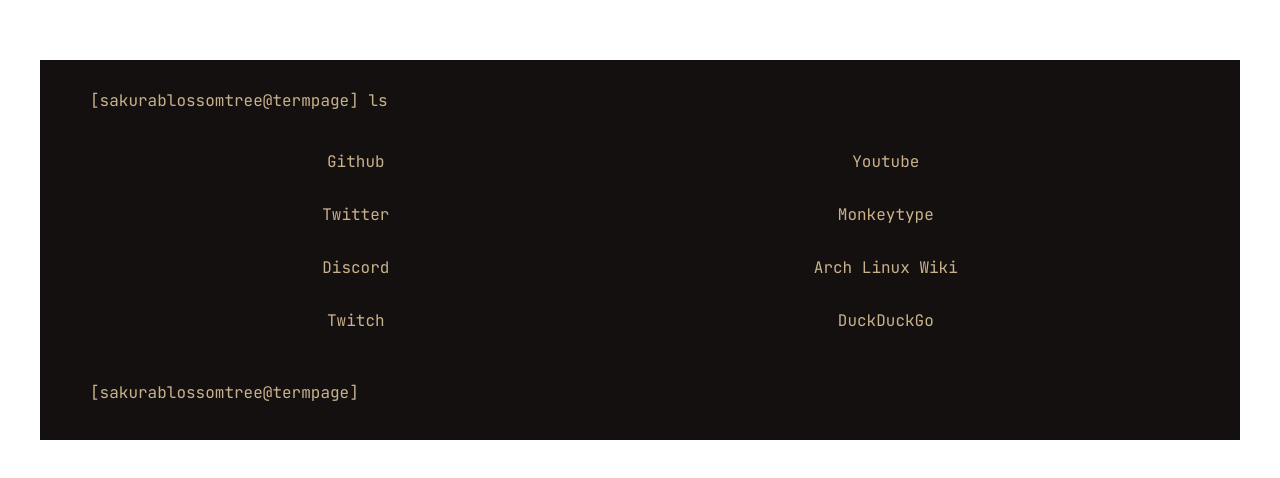
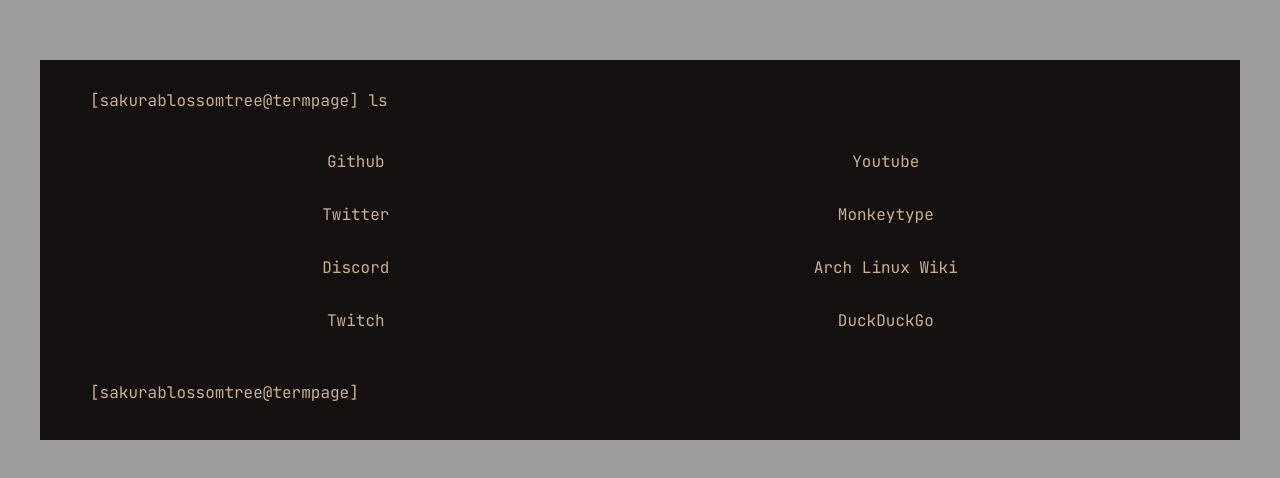
Before and after one commit to SakuraBlossomTree/termpage, a plain HTML site: page index.html in a window 1280 px wide. Shown: the part 150-628 px from the top of the page. Drawn offline with Linux system fonts and the light colour scheme; the site is published under a folder, as on GitHub Pages, so addresses that start at the root find nothing.

Commit message:
Trying to fix the background image

```diff
--- a/css/style.css
+++ b/css/style.css
@@ -7,7 +7,7 @@
 
 body {
 
-    background-image: url("/images/background-image.jpg");
+    background-image: url("background-image.jpg");
     background-size: cover;
     background-position: center;
     margin: 0;
```
Also changed, not shown: 1 other file.
